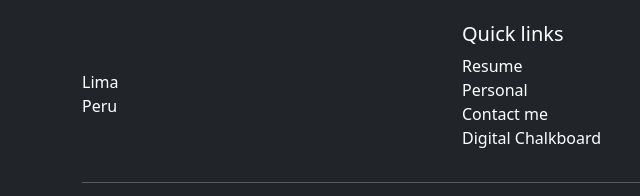
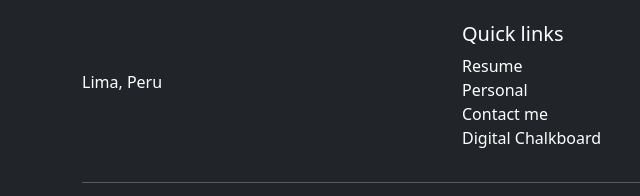
Before and after one commit to khristel26/khristel26.github.io, a plain HTML site: page contact.html in a window 1280 px wide. Shown: the part 1008-1204 px from the top of the page, 0-640 px from the left. Drawn offline with nearby package versions, Linux system fonts and the light colour scheme.

Commit message:
resume change

```diff
--- a/contact.html
+++ b/contact.html
@@ -128,8 +128,7 @@
 		  <br>
 		  <address>
 			<!-- 1307 E 60th St<br>-->
-			Lima<br>
-			Peru
+			Lima, Peru
 		  </address>
 		</div>
 
```
Also changed, not shown: courses.html (+1 -2 lines), data-publication.html (+1 -2 lines), home.html (+1 -2 lines), index.html (+1 -2 lines), personal.html (+1 -2 lines), resume.html (+1 -2 lines), teaching.html (+1 -2 lines), 1 other file.
